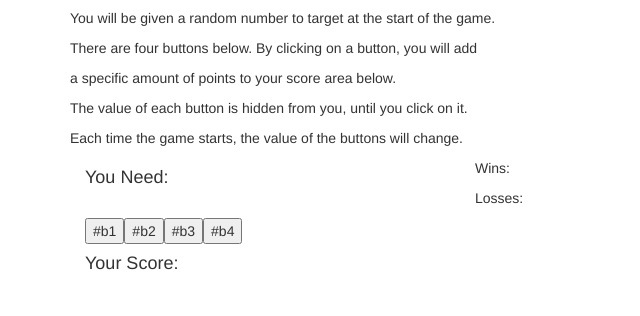
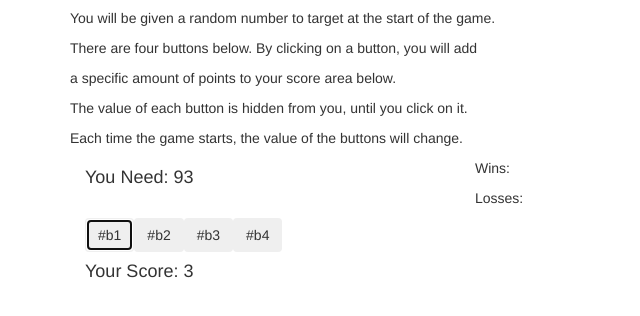
Before and after one commit to jbedilio/buttonsGame, a plain HTML site: page index.html in a window 1280 px wide. Both pictures are taken after a click on the button "#b1". Shown: the part 102-418 px from the top of the page, without its empty margins (0-640 px from the left). Drawn offline with nearby package versions, Linux system fonts and the light colour scheme.

Commit message:
completed random generated numbers and loop genenrated buttons and value assignments

```diff
--- a/assets/game.js
+++ b/assets/game.js
@@ -1,36 +1,42 @@
 $(document).ready(function () {
-
 var $deal = Math.floor((Math.random)() * 13);
-
 var $wins = 0;
 var $losses = 0;
+var $need = (Math.floor((Math.random)() * 101)+19);
+var $bs = ['#b1','#b2','#b3','#b4']
+var $score = 0;
 
-var $need = Math.floor((Math.random)() * 121);
+$('#need').html('You Need: ' + $need);
+console.log($need);
 
-var $bs = ['#b1','#b2','#b3','#b4']
+var $b = $('#buttons');
+$.each($bs, function (index, button) {
+    var $deal = Math.floor((Math.random)() * 13);
+    console.log('button', index, button);
+    var $button = $('<button>')
+    .addClass('btn')
+    .attr('value', $deal);
+    $button.html(button);
+    $b.append($button);
+});
 
 
 
+$('.btn').on('click', function() {
+    var num2 = $(this).val();
+    $score = parseFloat($score) + parseFloat(num2);
+    $('#score').html('Your Score: ' + $score);
+    if ($score == $need){
+        $wins++;
+        $('#wins').html('Wins:' + $wins);
+        $need = (Math.floor((Math.random)() * 101) + 19);
+        $('#need').html('You Need:' + $need);
 
-$('#need').html('You Need: ', + $need);
-console.log($need);
+    }
 
-//$.each(button)
+})
 
-/*$('#b1, #b2, #b3, #b4').on('click', function() {
-    console.log('clicked');
-    var buttons = Math.floor((Math.random)() * 13);
-    $('#b1', '#b2', '#b3', '#b4') = buttons;
-    console.log('run', test);
-    });*/
 
-var $b = $('#buttons');
-$.each($bs, function (index, button) {
-    console.log('button', index, button);
-    var $button = $('<button>');
-    $button.html(button);
-    $b.append($button);
-});
 
 /*var $drinkLists = $('#drink-options');
 $.each($drinklist, function (index, drink) {
--- a/index.html
+++ b/index.html
@@ -61,7 +61,7 @@
         <div class="row">
             <div class="col-md-3">
                  <div class="userNum">
-                    <h4 id="score">Your Score:</h4>
+                    <h4 id="score"></h4>
                 </div>
             </div>
         </div>
```
